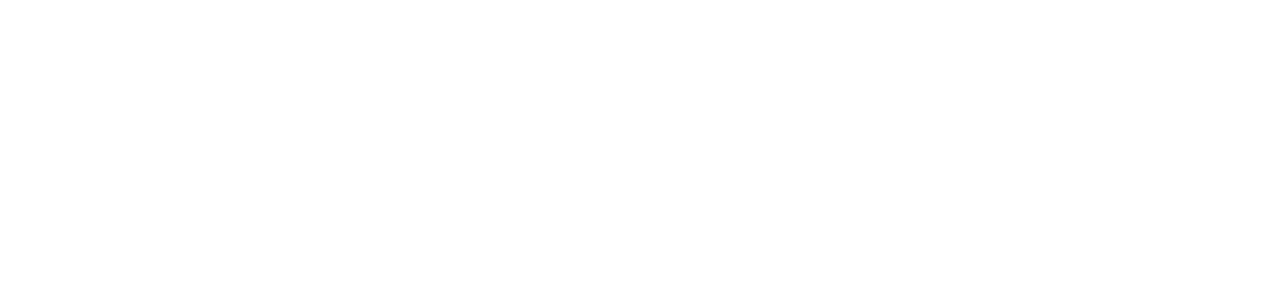
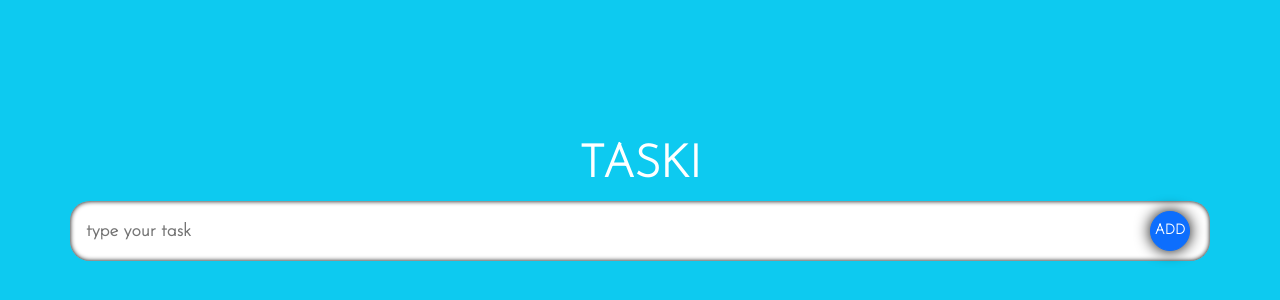
Before and after one commit to ahmad-elshowair/taski, a React (Create React App) app: page / in a window 1280 px wide. Shown: the part 176-476 px from the top of the page. Built offline with nearby package versions, Linux system fonts and the light colour scheme.

Commit message:
add styled input field component

```diff
--- a/package.json
+++ b/package.json
@@ -7,6 +7,7 @@
     "@types/node": "^16.11.41",
     "@types/react": "^18.0.14",
     "@types/react-dom": "^18.0.5",
+    "bootstrap": "^5.1.3",
     "react": "^18.2.0",
     "react-dom": "^18.2.0",
     "react-scripts": "5.0.1",
--- a/src/App.css
+++ b/src/App.css
@@ -1,38 +1,79 @@
-.App {
-  text-align: center;
+/* import the font from google */
+@import url('https://fonts.googleapis.com/css2?family=Josefin+Sans:ital,wght@0,100;0,200;1,700&display=swap');
+
+*{
+  margin: 0;
+  padding: 0;
+  box-sizing: border-box;
+  font-family: 'Josefin Sans', sans-serif;
+  font-weight: 600;
 }
 
-.App-logo {
-  height: 40vmin;
-  pointer-events: none;
+.app{
+  display: flex;
+  justify-content: center;
+  flex-direction: column;
+  height: 100vh;
+  width: 100vw;
+  align-items: center;
 }
 
-@media (prefers-reduced-motion: no-preference) {
-  .App-logo {
-    animation: App-logo-spin infinite 20s linear;
-  }
+.header{
+  z-index: 1;
+}
+.heading{
+  font-size: 45px;
+  font-weight: 700;
+  color: #fff;
 }
 
-.App-header {
-  background-color: #282c34;
-  min-height: 100vh;
+/* +++++++++++++++++++ START STYLE INPUT FIELD SECTION +++++++++++++++++++ */
+
+ .input-section{
+  width: 100%;
+ }
+
+ .input-section .form-control-lg{
+  border-radius: 20px;
+  font-size: 18px;
+  font-weight: 700;
+  height: 60px;
+  border: none;
+  outline: none;
+  position: relative;
+  box-shadow: inset 0 0 5px #000;
+  transition: .2s;
+ }
+ .input-section .form-control-lg:focus{
+  outline: none;
+  box-shadow: 0 0 20px 1000px #00000075;
+ }
+
+ .input-section .btn{
   display: flex;
-  flex-direction: column;
+  justify-content: center;
   align-items: center;
-  justify-content: center;
-  font-size: calc(10px + 2vmin);
-  color: white;
-}
+  position: absolute;
+  width: 40px;
+  height: 40px;
+  border-radius: 50%;
+  right: 90px;
+  line-height: 0;
+  font-size: 14px;
+  font-weight: 900;
+  padding: 2px;
+  transform: translateY(10px);
+  transition: .2s;
+  box-shadow: 0 0 15px #000;
+ }
 
-.App-link {
-  color: #61dafb;
-}
+ .input-section .btn:active{
+  transform: scale(.8) translateY(15px);
+  box-shadow: 0 0 7.5px #000;
+  font-size: 13px;
+ }
 
-@keyframes App-logo-spin {
-  from {
-    transform: rotate(0deg);
-  }
-  to {
-    transform: rotate(360deg);
-  }
-}
+ .input-section .btn:focus{
+  outline: none;
+ }
+/* +++++++++++++++++++ END STYLE INPUT FIELD SECTION +++++++++++++++++++ */
--- a/src/App.tsx
+++ b/src/App.tsx
@@ -1,10 +1,16 @@
 import React from 'react';
 import './App.css';
+import 'bootstrap/dist/css/bootstrap.min.css';
+import 'bootstrap/dist/js/bootstrap.min.js'
+import { InputField } from './components/InputField';
 
-function App() {
+const App: React.FC = ()=> {
   return (
-    <div className="app">
-
+    <div className="app bg-info">
+      <header className='header'>
+        <h1 className="heading text-uppercase">Taski</h1>
+      </header>
+      <InputField/>
     </div>
   );
 }
--- /dev/null
+++ b/src/components/InputField.tsx
@@ -0,0 +1,19 @@
+import React from "react";
+export  const InputField: React.FC = () =>{
+  return(
+      <section className="input-section">
+        <div className="container">
+          <div className="row mb-5">
+            <input
+              type="text"
+              id='search'
+              name="search"
+              className="form-control-lg col-md-12"
+              placeholder="type your task"
+            />
+            <button className="btn btn-primary text-uppercase">add</button>
+          </div>
+        </div>
+      </section>
+  );
+}
```
Also changed, not shown: 1 other file (tests, documents, lock files or other folders).
